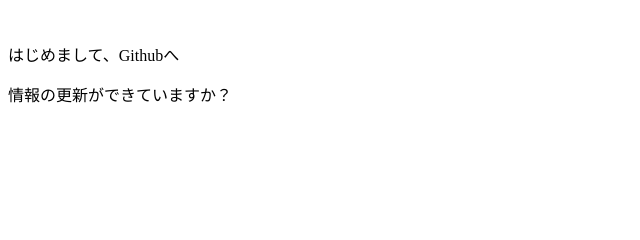
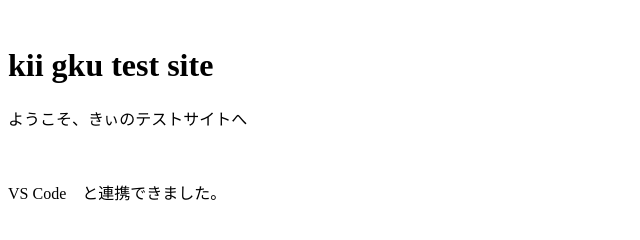
Before and after one commit to c3210280/www, a plain HTML site: page index.html in a window 1280 px wide. Shown: the whole page, without its empty margins (0-640 px from the left). Drawn offline with Linux system fonts and the light colour scheme.

Commit message:
app20250514_1.0

```diff
--- a/index.html
+++ b/index.html
@@ -1,13 +1,8 @@
 <!DOCTYPE html>
-<html lang="ja">
 <head>
-    <meta charset="UTF-8">
-    <meta http-equiv="X-UA-Compatible" content="IE=edge">
-    <meta name="viewport" content="width=device-width, initial-scale=1.0">
-    <title>Document</title>
+    <title>kii gku test site</title>
 </head>
-<body>
-  <p>はじめまして、Githubへ</p>
-  <p>情報の更新ができていますか？</p>
-</body>
+  <h1>kii gku test site</h1>
+  <p>ようこそ、きぃのテストサイトへ</p>
+  <p>VS Code　と連携できました。</p>
 </html>
```
